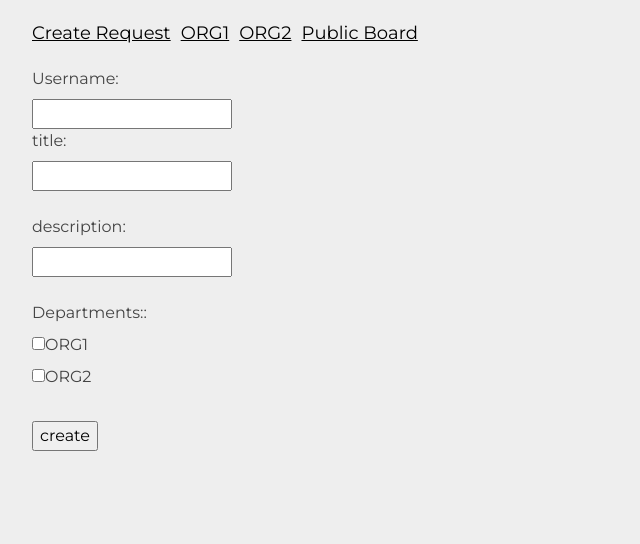
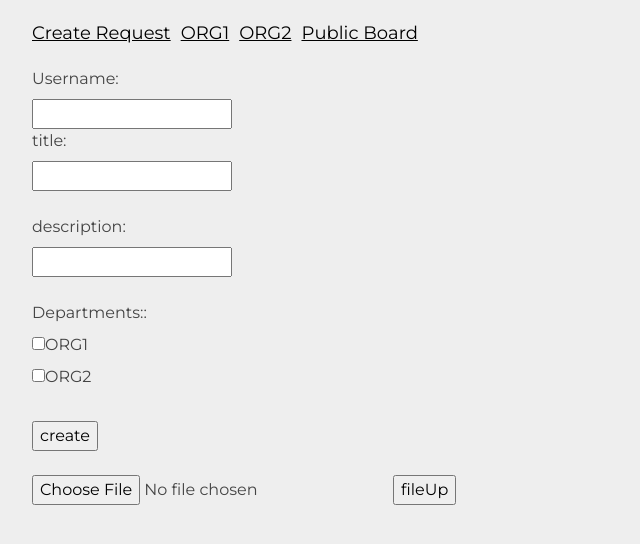
Before and after one commit to Wolverin-e/eApproval, a React (Create React App) app in the folder ui/client/: page /createRequest in a window 1280 px wide. Shown: the top 544 px of the page, without its empty margins (0-640 px from the left). Built offline with nearby package versions, Linux system fonts and the light colour scheme.

Commit message:
bilerplate file-storage in UI.

```diff
--- a/ui/client/package.json
+++ b/ui/client/package.json
@@ -6,6 +6,7 @@
     "@testing-library/jest-dom": "^4.2.4",
     "@testing-library/react": "^9.5.0",
     "@testing-library/user-event": "^7.2.1",
+    "file-saver": "^2.0.2",
     "isomorphic-fetch": "^2.2.1",
     "node-sass": "^4.14.1",
     "react": "^16.13.1",
--- a/ui/client/src/components/createRequest.js
+++ b/ui/client/src/components/createRequest.js
@@ -1,5 +1,6 @@
 import React from 'react'
 import fetch from 'isomorphic-fetch'
+import { saveAs } from 'file-saver'
 
 
 class createRequest extends React.Component {
@@ -7,13 +8,16 @@ class createRequest extends React.Component {
   constructor(props) {
     super(props)
     this.state = {
-        from_user: '',
-        title: '',
-        descriptions: '',
-        requestedDepartments: ""
-      }
-    this.onChange = this.onChange.bind(this)
+      from_user: '',
+      title: '',
+      descriptions: '',
+      requestedDepartments: "",
+    }
+    this.onChange = this.onChange.bind(this);
     this.handleSubmit = this.handleSubmit.bind(this);
+
+    this.fileInput = React.createRef();
+    this.handleFileUpload = this.handleFileUpload.bind(this);
   }
 
   onChange(e) {
@@ -56,6 +60,18 @@ class createRequest extends React.Component {
     }).catch(err => err);
   }
 
+  async handleFileUpload(){
+    console.log(this.fileInput.current.files[0]);
+    var reader = new FileReader();
+    reader.onload = evt => {
+      console.log(evt.target.result);
+      fetch(evt.target.result).then(async res => {
+        saveAs(await res.blob(), this.fileInput.current.files[0].name);
+      });
+    }
+    reader.readAsDataURL(this.fileInput.current.files[0]);
+  }
+
   render() {
 
     return (
@@ -73,6 +89,10 @@ class createRequest extends React.Component {
           <input type="checkbox" id="ORG2" name="ORG2" value="ORG2" onChange={this.onChange}/>
           <label htmlFor="ORG2"> ORG2</label><br/><br/>
           <input type="button" value="create" onClick={this.handleSubmit}/>
+
+          <br/><br/>
+          <input type="file" ref={this.fileInput} />
+          <input type="button" value="fileUp" onClick={this.handleFileUpload}/>
         </form>
       </div>
     )
```
Also changed, not shown: 2 other files (tests, documents, lock files or other folders).
